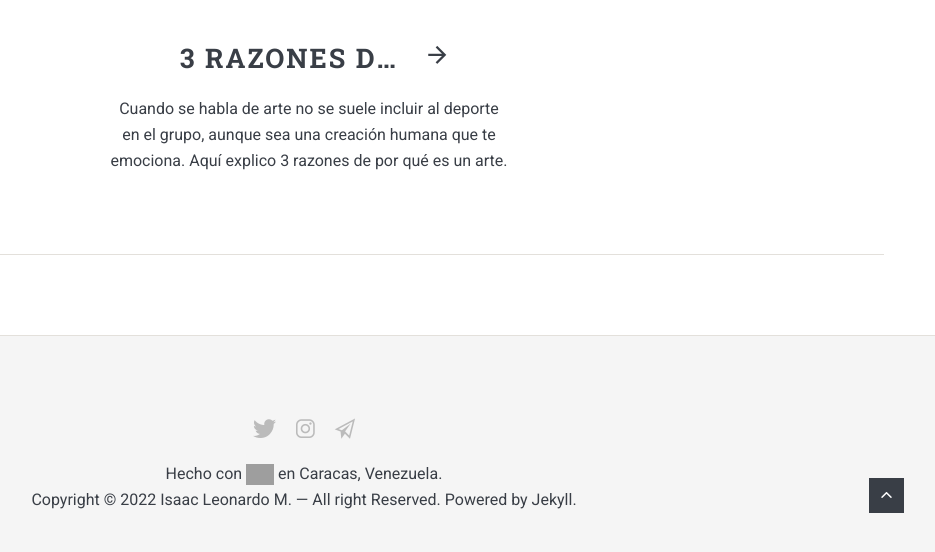
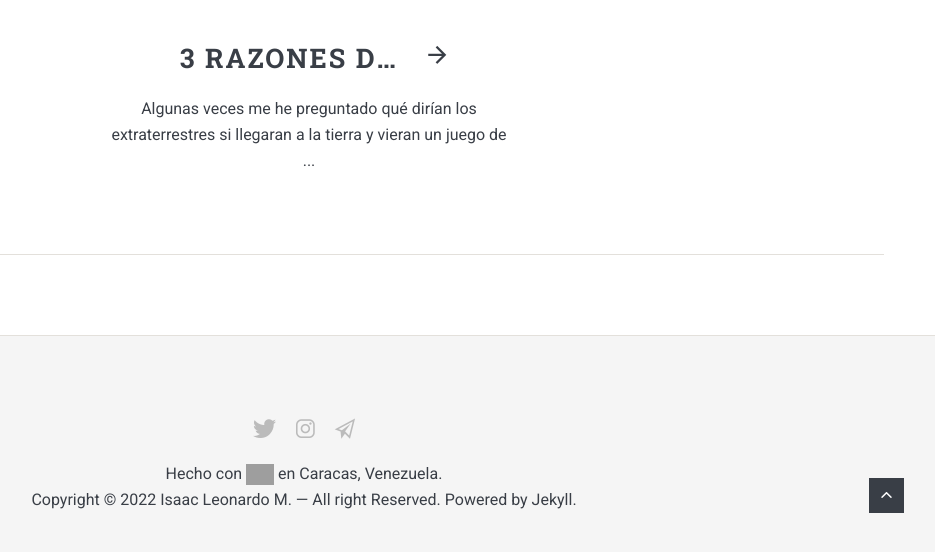
Before and after one commit to isaaleonardo/isaaleonardo.com, a Jekyll site: the page built from _posts/2022-05-15-lanzamiento.md, in a window 1280 px wide and 900 px high, scrolled down 2080 px, cut to the strip 347-899 px from the top of the window. Shown: the whole strip, without its empty margins (336-1271 px from the left). Built offline with Jekyll 4.4.1, drawn with Linux system fonts in a browser that asks for light colours; nearby versions of some CDN libraries; grey boxes are pictures that could not be loaded.

Commit message:
Delete unnecesary descriptions in posts

```diff
--- a/_posts/2022-05-15-lanzamiento.md
+++ b/_posts/2022-05-15-lanzamiento.md
@@ -1,7 +1,6 @@
 ---
 layout: post
 title: Lanzamiento
-description: El primer artículo que escribo para internet es comparado con el lanzamiento de un cohete al espacio encargado para una misión muy importante para la humanidad.
 permalink: /lanzamiento/
 image: https://images.unsplash.com/photo-1614728263952-84ea256f9679?ixlib=rb-1.2.1&ixid=MnwxMjA3fDB8MHxwaG90by1wYWdlfHx8fGVufDB8fHx8&auto=format&fit=crop&w=1008&q=80
 ---
--- a/_posts/2022-05-16-deporte-octavo-arte.md
+++ b/_posts/2022-05-16-deporte-octavo-arte.md
@@ -1,7 +1,6 @@
 ---
 layout: post
 title: 3 razones de por qué el deporte es el octavo arte
-description: Cuando se habla de arte no se suele incluir al deporte en el grupo, aunque sea una creación humana que te emociona. Aquí explico 3 razones de por qué es un arte.
 permalink: /razones-deporte-arte
 image: https://pbs.twimg.com/media/FSvTcpwXEAEdt3f?format=jpg&name=medium
 ---
```
Also changed, not shown: _posts/2022-11-19-poder-representacion.md (+0 -1 lines).
